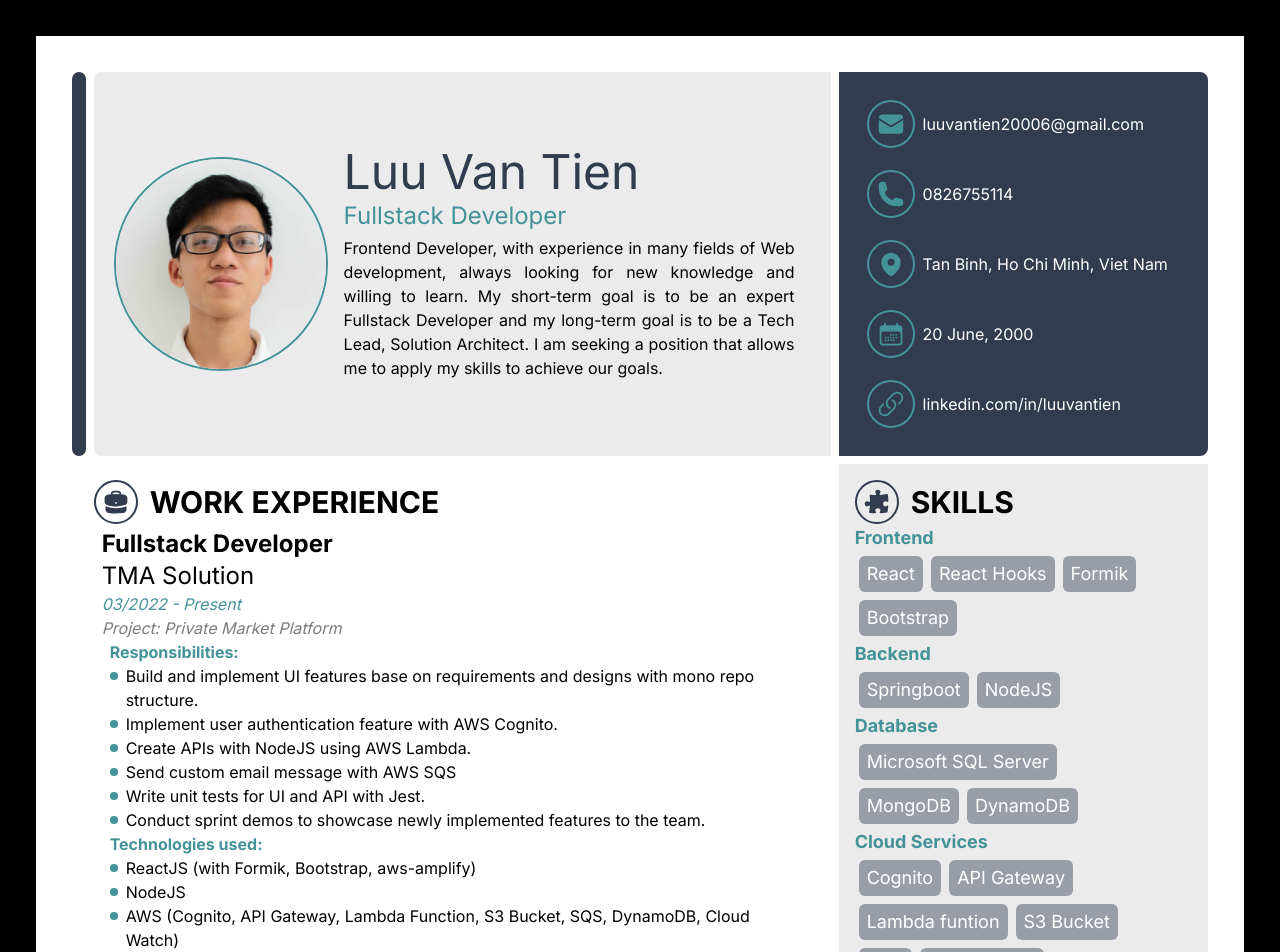
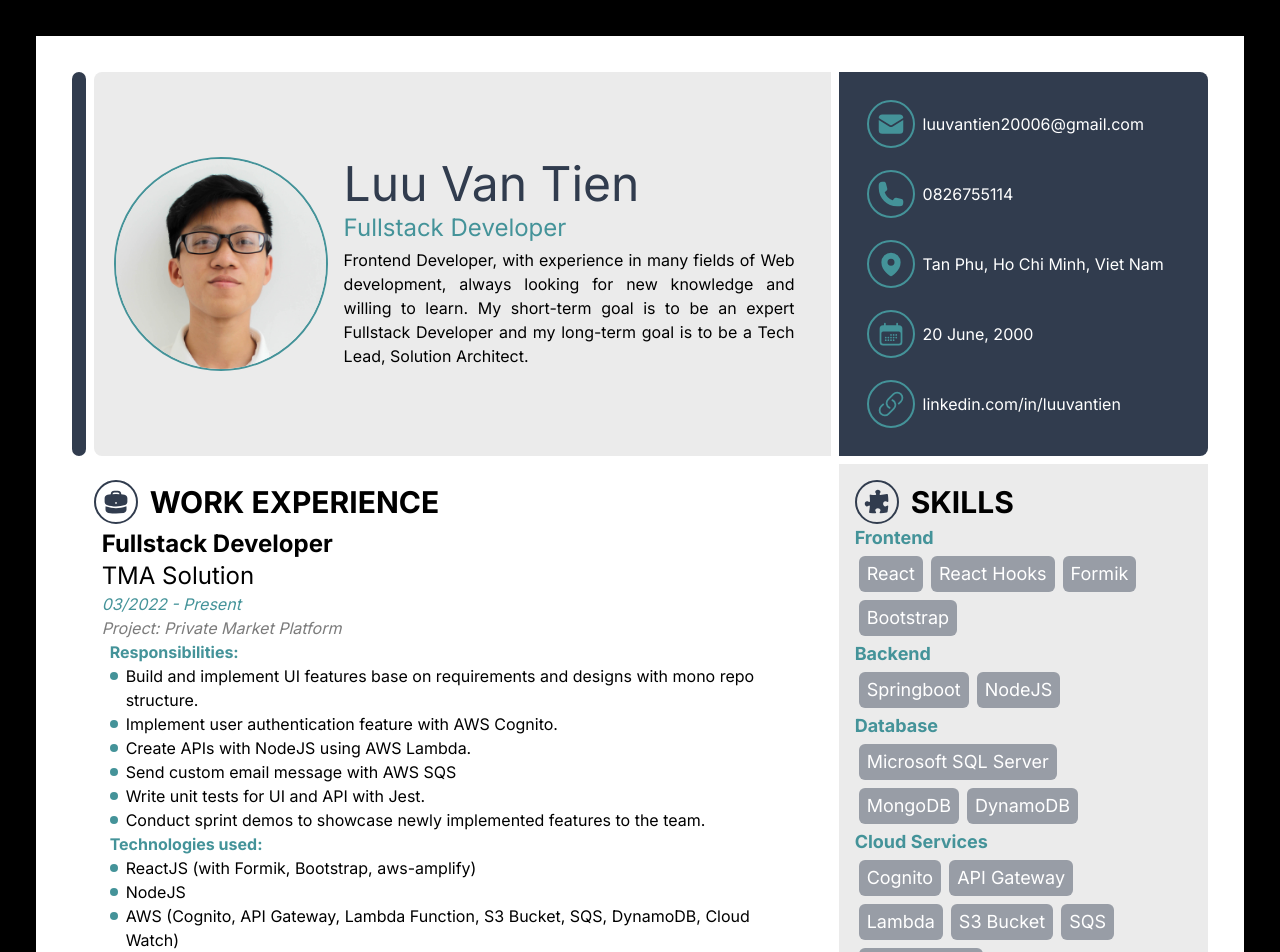
Before and after one commit to VanTien266/resume, a Next.js app: page / in a window 1280 px wide. Shown: the top 952 px of the page. Built offline with nearby package versions, Linux system fonts and the light colour scheme.

Commit message:
minor change

```diff
--- /dev/null
+++ b/src/components/Options.tsx
@@ -0,0 +1,26 @@
+'use client';
+
+import { MoonIcon, SunIcon } from '@heroicons/react/24/solid';
+import { useTheme } from 'next-themes';
+
+function Options() {
+	const { theme, setTheme } = useTheme();
+
+	return (
+		<button
+			type='button'
+			className='fixed right-4 top-6 md:right-6 md:top-8 lg:right-10 lg:top-10'
+			onClick={() => setTheme(theme === 'dark' ? 'light' : 'dark')}
+		>
+			{theme === 'light' ? (
+				<MoonIcon className='w-8 h-8 fill-[#449399]' />
+			) : (
+				<SunIcon className='w-8 h-8 fill-[#449399]' />
+			)}
+		</button>
+	);
+}
+
+Options.defaultProps = {};
+
+export default Options;
--- a/src/components/informations/Personal.tsx
+++ b/src/components/informations/Personal.tsx
@@ -4,8 +4,8 @@ import {
   LinkIcon,
   MapPinIcon,
   PhoneIcon,
-} from '@heroicons/react/24/solid';
-import Image from 'next/image';
+} from "@heroicons/react/24/solid";
+import Image from "next/image";
 
 const Personal = (props: any) => {
   const { personalInformations } = props;
@@ -23,15 +23,17 @@ const Personal = (props: any) => {
           />
         </div>
         <div className="flex flex-1 flex-col gap-1 sm:px-4">
-          <div className="text-center text-5xl text-[#313c4e] sm:text-left">Luu Van Tien</div>
-          <div className="text-center text-2xl text-[#449399] sm:text-left">Fullstack Developer</div>
+          <div className="text-center text-5xl text-[#313c4e] sm:text-left">
+            Luu Van Tien
+          </div>
+          <div className="text-center text-2xl text-[#449399] sm:text-left">
+            Fullstack Developer
+          </div>
           <div className="text-base text-justify">
             Frontend Developer, with experience in many fields of Web
             development, always looking for new knowledge and willing to learn.
             My short-term goal is to be an expert Fullstack Developer and my
-            long-term goal is to be a Tech Lead, Solution Architect. I am
-            seeking a position that allows me to apply my skills to achieve our
-            goals.
+            long-term goal is to be a Tech Lead, Solution Architect.
           </div>
         </div>
       </div>
@@ -60,30 +62,30 @@ const Personal = (props: any) => {
 Personal.defaultProps = {
   personalInformations: [
     {
-      key: 'email',
+      key: "email",
       icon: <EnvelopeIcon className="fill-[#449399] w-7 h-7" />,
-      text: 'luuvantien20006@gmail.com',
+      text: "luuvantien20006@gmail.com",
     },
     {
-      key: 'phoneNumber',
+      key: "phoneNumber",
       icon: <PhoneIcon className="fill-[#449399] w-7 h-7" />,
-      text: '0826755114',
+      text: "0826755114",
     },
     {
-      key: 'address',
+      key: "address",
       icon: <MapPinIcon className="fill-[#449399] w-7 h-7" />,
-      text: 'Tan Binh, Ho Chi Minh, Viet Nam',
+      text: "Tan Phu, Ho Chi Minh, Viet Nam",
     },
     {
-      key: 'birthDay',
+      key: "birthDay",
       icon: <CalendarDaysIcon className="fill-[#449399] w-7 h-7" />,
-      text: '20 June, 2000',
+      text: "20 June, 2000",
     },
     {
-      key: 'linkedin',
+      key: "linkedin",
       icon: <LinkIcon className="fill-[#449399] w-7 h-7" />,
-      text: 'linkedin.com/in/luuvantien',
-      ref: 'https://www.linkedin.com/in/luuvantien/',
+      text: "linkedin.com/in/luuvantien",
+      ref: "https://www.linkedin.com/in/luuvantien/",
     },
   ],
 };
--- a/src/components/informations/Skills.tsx
+++ b/src/components/informations/Skills.tsx
@@ -1,4 +1,4 @@
-import { PuzzlePieceIcon } from '@heroicons/react/24/solid';
+import { PuzzlePieceIcon } from "@heroicons/react/24/solid";
 
 const Skills = (props: any) => {
   const { skills } = props;
@@ -35,21 +35,21 @@ const Skills = (props: any) => {
 
 Skills.defaultProps = {
   skills: [
-    { name: 'Frontend', list: ['React', 'React Hooks', 'Formik', 'Bootstrap'] },
-    { name: 'Backend', list: ['Springboot', 'NodeJS'] },
-    { name: 'Database', list: ['Microsoft SQL Server', 'MongoDB', 'DynamoDB'] },
+    { name: "Frontend", list: ["React", "React Hooks", "Formik", "Bootstrap"] },
+    { name: "Backend", list: ["Springboot", "NodeJS"] },
+    { name: "Database", list: ["Microsoft SQL Server", "MongoDB", "DynamoDB"] },
     {
-      name: 'Cloud Services',
+      name: "Cloud Services",
       list: [
-        'Cognito',
-        'API Gateway',
-        'Lambda funtion',
-        'S3 Bucket',
-        'SQS',
-        'Cloud Watch',
+        "Cognito",
+        "API Gateway",
+        "Lambda",
+        "S3 Bucket",
+        "SQS",
+        "Cloud Watch",
       ],
     },
-    { name: 'Others', list: ['Git', 'Scrum/Agile'] },
+    { name: "Others", list: ["Git", "Scrum/Agile"] },
   ],
 };
 
```
